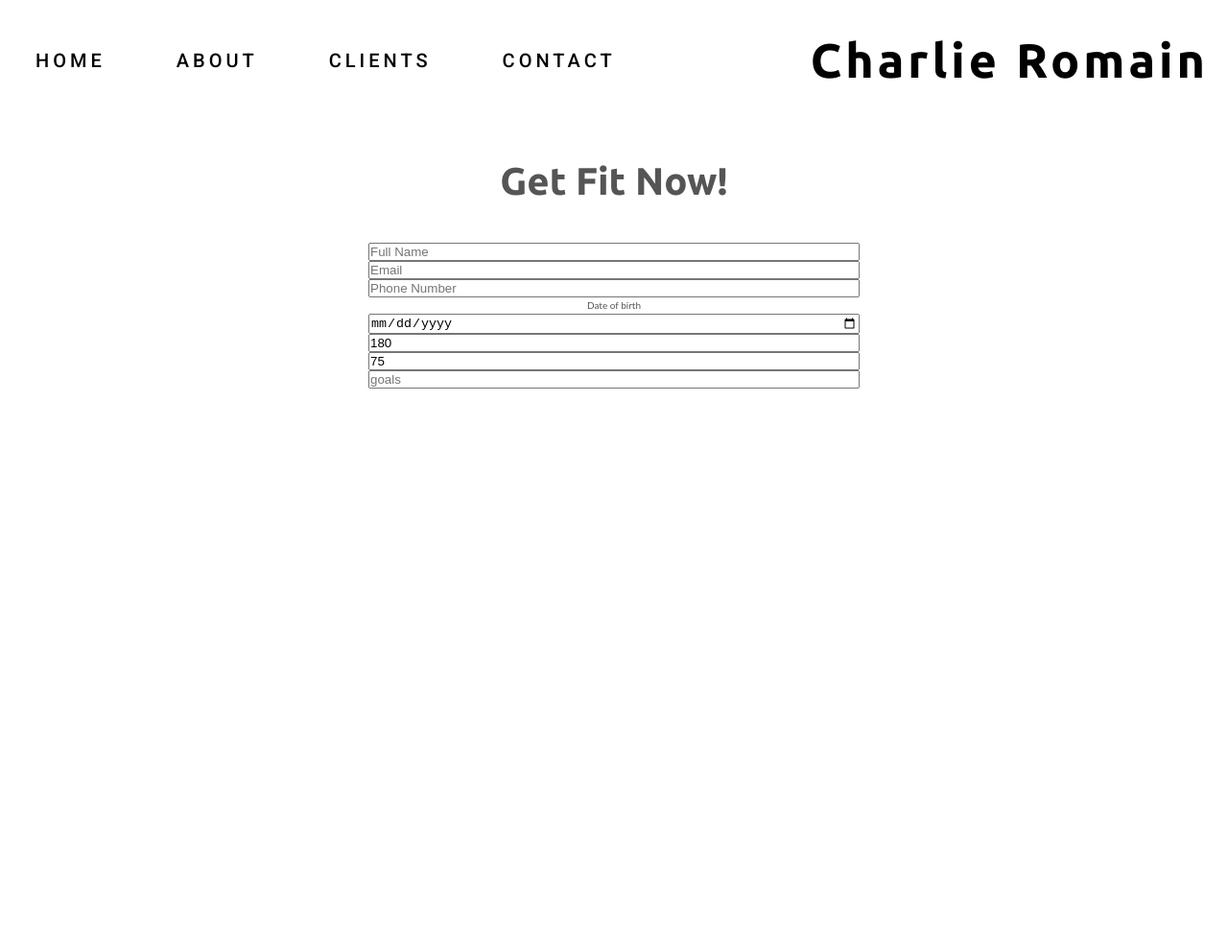
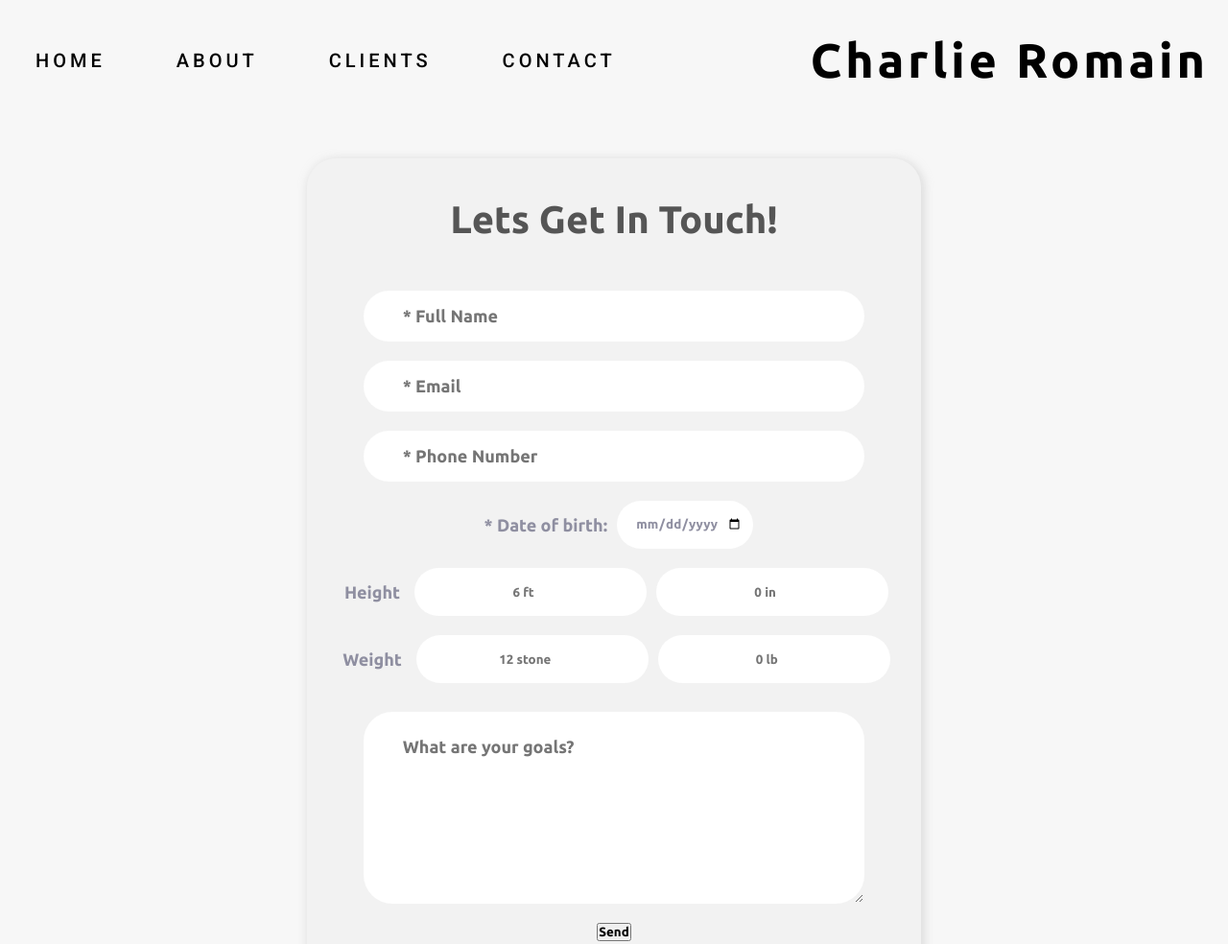
Before and after one commit to Harry41348/project_charlie, a plain HTML site: page code/pages/contact.html in a window 1280 px wide. Shown: the top 984 px of the page at 96% size. Before the commit the page ends 800 px from the top, so only its background shows below. Drawn offline with Linux system fonts and the light colour scheme.

Commit message:
Form page html + css v1

```diff
--- a/code/css/style.css
+++ b/code/css/style.css
@@ -14,7 +14,8 @@ ORDER: Base + typography > general layout + grid > page layout > components
 *::before {
   margin: 0;
   padding: 0;
-  box-sizing: inherit; }
+  box-sizing: inherit;
+  font-family: inherit; }
 
 html {
   font-size: 62.5%; }
@@ -34,12 +35,13 @@ body {
   font-family: "Lato", sans-serif;
   font-weight: 400;
   line-height: 1.7;
+  background-color: #f7f7f7;
   color: #555; }
   @media (max-width: 56.25em) {
     body {
       padding: 0; } }
 
-.btn {
+.btn-contact {
   z-index: 1;
   border: 3px solid #fff;
   font-family: "Roboto", sans-serif;
@@ -57,7 +59,7 @@ body {
   position: relative;
   transition: all 0.3s;
   overflow: hidden; }
-  .btn:after {
+  .btn-contact:after {
     content: '';
     box-sizing: border-box;
     position: absolute;
@@ -71,16 +73,16 @@ body {
     color: #fff;
     opacity: 0;
     transform: translateX(-50%) translateY(-50%) rotate(45deg); }
-  .btn:hover, .btn:active {
+  .btn-contact:hover, .btn-contact:active {
     color: #0e83cd; }
-  .btn:hover::after {
+  .btn-contact:hover::after {
     height: 260%;
     opacity: 1; }
-  .btn:active::after {
+  .btn-contact:active::after {
     height: 400%;
     opacity: 1; }
 
-.btn:after {
+.btn-contact:after {
   content: '';
   position: absolute;
   z-index: -1;
@@ -187,10 +189,97 @@ nav {
       font-size: 1.7vw;
       line-height: 4rem; }
 
+.boxed {
+  background-color: #f2f2f2;
+  width: 50%;
+  margin: 0 auto;
+  border-radius: 3rem;
+  box-shadow: 2px 2px 8px 2px rgba(200, 200, 200, 0.5);
+  margin-top: 4rem;
+  padding-bottom: 5rem; }
+
 .form {
   display: flex;
   flex-direction: column;
   width: 100%;
-  align-items: center; }
-  .form input {
-    width: 40vw; }
+  align-items: center;
+  font-family: "Ubuntu", sans-serif; }
+  .form input:required {
+    box-shadow: none; }
+  .form__text {
+    transition: all .3s ease-in-out;
+    position: relative;
+    display: block;
+    width: 95%;
+    background-color: #fff;
+    border-radius: 3rem;
+    border: 1px solid transparent;
+    font-size: 1.8rem;
+    color: #8f8fa1;
+    padding: 1.5rem 4rem;
+    margin: 1rem 0;
+    outline: 0; }
+    .form__text:active, .form__text:focus {
+      width: 100%; }
+  .form__longtext {
+    margin: 2rem 0;
+    padding-top: 2.5rem;
+    height: 20rem;
+    min-width: 95%; }
+    .form__longtext:active, .form__longtext:focus {
+      width: 100%; }
+  .form__date {
+    width: 100%;
+    display: flex;
+    height: 5rem;
+    align-items: center;
+    margin: 1rem 0;
+    justify-content: center;
+    color: #8f8fa1; }
+    .form__date-text {
+      color: #8f8fa1;
+      padding: 0 1rem;
+      font-size: 1.8rem;
+      flex: 0 0 auto; }
+    .form__date-date {
+      transition: all 0.3s ease-in-out;
+      outline: 0;
+      flex: 0 1 22%;
+      height: 100%;
+      padding: 0 1rem;
+      border: 1px solid transparent;
+      border-radius: 3rem;
+      color: #8f8fa1;
+      text-align: center; }
+    .form__date-date:focus, .form__date-date:active {
+      flex: 0 1 25%;
+      letter-spacing: 1px; }
+  .form__numbers {
+    width: 100%;
+    display: flex;
+    height: 5rem;
+    margin: 1rem 0;
+    align-items: center;
+    justify-content: center;
+    color: #8f8fa1; }
+    .form__numbers-text {
+      color: #8f8fa1;
+      padding: 0 1rem;
+      font-size: 1.8rem;
+      flex: 0 0 auto; }
+    .form__numbers-number {
+      transition: all 0.3s ease-in-out;
+      outline: 0;
+      flex: 0 0 22%;
+      height: 100%;
+      padding: 0 1rem;
+      margin: 0 0.5rem;
+      border: 1px solid transparent;
+      border-radius: 3rem;
+      color: #8f8fa1;
+      text-align: center; }
+    .form__numbers-number:active, .form__numbers-number:focus {
+      flex: 0 0 37%; }
+  .form-wrapper {
+    width: 55rem;
+    margin: 0 auto; }
--- a/code/pages/contact.html
+++ b/code/pages/contact.html
@@ -25,18 +25,38 @@
         </header>
 
         <main class="boxed">
-            <h1 class="heading">Get fit now!</h1>
-            <form class="form">
-                <input type="text" id="name" placeholder="Full Name">
-                <input type="text" id="email" placeholder="Email">
-                <input type="text" id="number" placeholder="Phone Number">
-                <label for="dob">Date of birth</label>
-                <input type="date" id="dob">
-                <input type="number" id="height" value="180">
-                <input type="number" id="weight" value="75">
-                <input type="text" id="goals" placeholder="goals">
+            <h1 class="heading">Lets get in touch!</h1>
+            <div class="form-wrapper">
+                <form class="form">
+                    <input type="text" class="form__text" id="name" placeholder="* Full Name" required />
+                    <input type="text" class="form__text" id="email" placeholder="* Email" required>
+                    <input type="text" class="form__text" id="number" placeholder="* Phone Number" required>
+                    <div class="form__date">
+                        <label class="form__date-text" for="dob">* Date of birth:</label>
+                        <input type="date" class="form__date-date" id="dob" required>
+                    </div>
+                    <div class="form__numbers">
+                        <label for="height" class="form__numbers-text">Height</label>
+                        <input type="number" class="form__numbers-number" id="feet" placeholder="6 ft">
+                        <input type="number" class="form__numbers-number" id="inches" placeholder="0 in">
+                    </div>
 
-            </form>
+                    <div class="form__numbers">
+                        <label for="weight" class="form__numbers-text">Weight</label>
+                        <input type="number" class="form__numbers-number" id="stone" placeholder="12 stone">
+                        <input type="number" class="form__numbers-number" id="pounds" placeholder="0 lb">
+                    </div>
+
+                    <textarea class="form__text form__longtext" id="goals" placeholder="What are your goals?"></textarea>
+
+                    <button class="btn-submit">
+						<span>
+							Send
+						</span>
+					</button>
+
+                </form>
+            </div>
         </main>
 
         <footer>
```
Also changed, not shown: code/index.html (+1 -1 lines).
